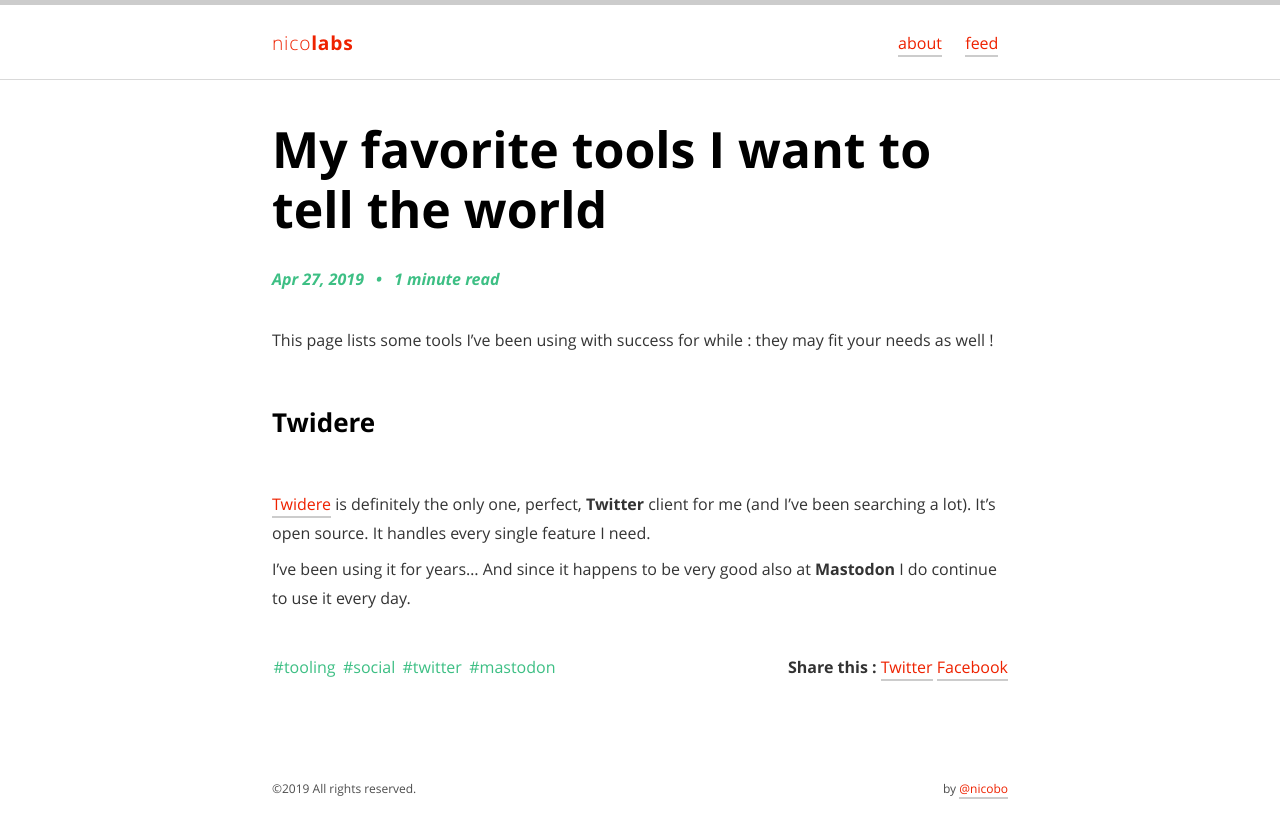
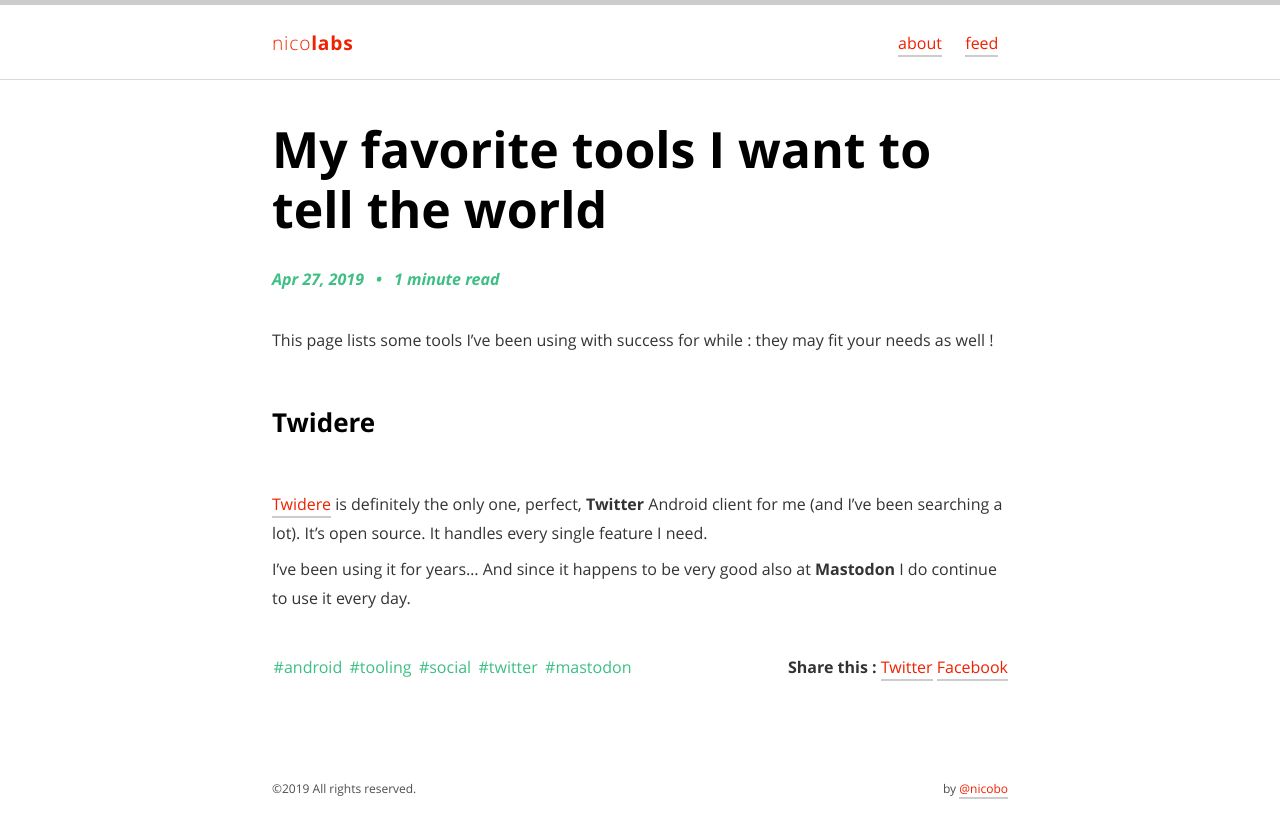
Before and after one commit to nicolabs/nicolabs.net, a Jekyll site: the page built from _posts/2019-04-27-My-favorite-tools-I-want-to-tell-the-world.md, in a window 1280 px wide. Shown: the top 838 px of the page. Built offline with Jekyll 4.4.1, drawn with Linux system fonts in a browser that asks for light colours.

Commit message:
Added that Twidere is for Android

```diff
--- a/_posts/2019-04-27-My-favorite-tools-I-want-to-tell-the-world.md
+++ b/_posts/2019-04-27-My-favorite-tools-I-want-to-tell-the-world.md
@@ -2,6 +2,7 @@
 layout: post
 title: My favorite tools I want to tell the world
 tags:
+  - android
   - tooling
   - social
   - twitter
@@ -12,7 +13,7 @@ This page lists some tools I've been using with success for while : they may fit
 
 ## Twidere
 
-[Twidere](https://github.com/TwidereProject/Twidere-Android) is definitely the only one, perfect, **Twitter** client for me (and I've been searching a lot).
+[Twidere](https://github.com/TwidereProject/Twidere-Android) is definitely the only one, perfect, **Twitter** Android client for me (and I've been searching a lot).
 It's open source. It handles every single feature I need.
 
 I've been using it for years... And since it happens to be very good also at **Mastodon** I do continue to use it every day.
```
